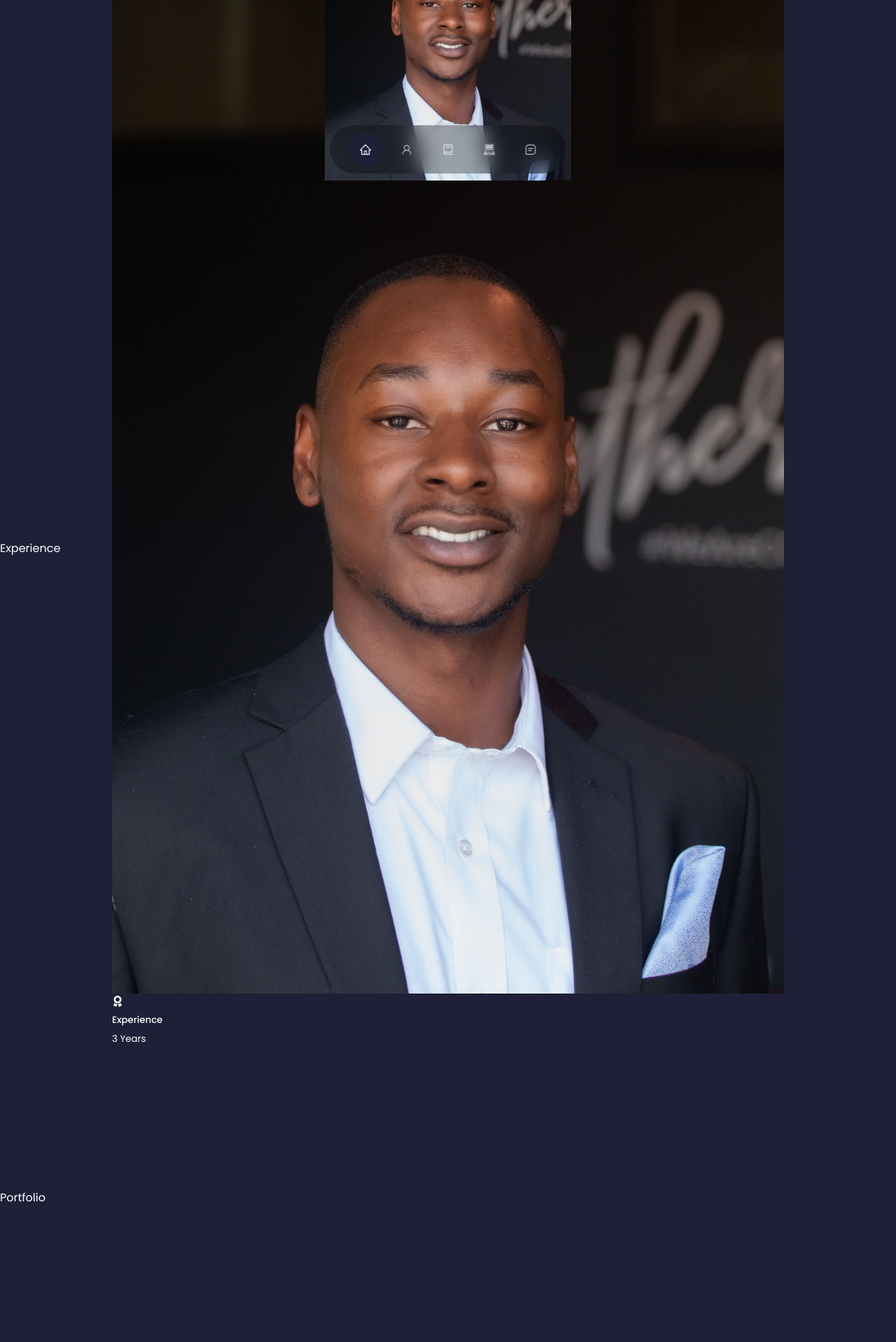
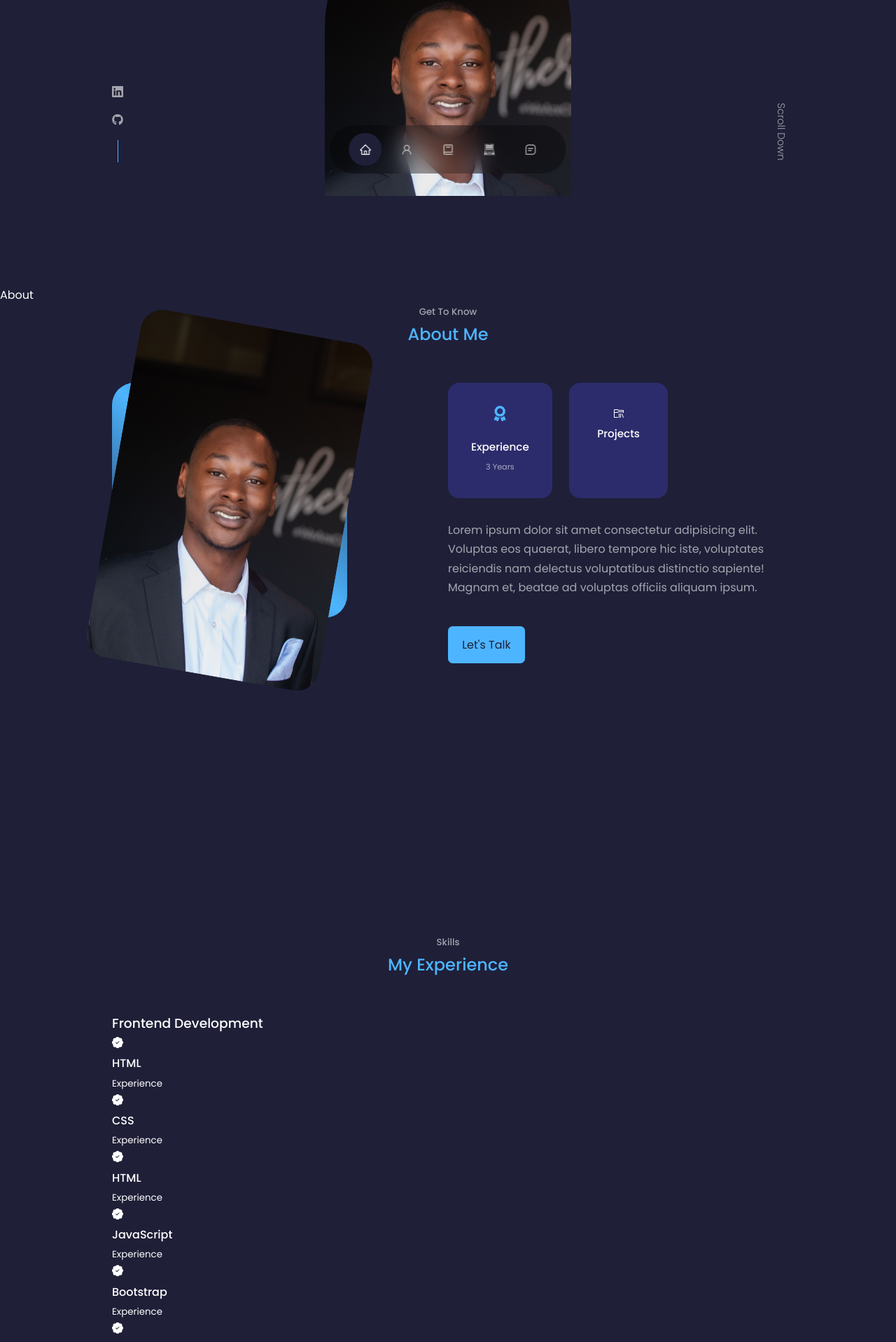
Before and after one commit to GeraldPinkinsJr/react-portfolio-website, a React (Create React App) app: page / in a window 1280 px wide. Shown: the part 520-2438 px from the top of the page at 70% size. Built offline with nearby package versions, Linux system fonts and the light colour scheme.

Commit message:
initial about layout complete

```diff
--- a/src/Components/About/About.css
+++ b/src/Components/About/About.css
@@ -0,0 +1,110 @@
+.about__container {
+  display: grid;
+  grid-template-columns: 35% 50%;
+  gap: 15%;
+}
+
+.about__me {
+  width: 100%;
+  aspect-ratio: 1/1;
+  border-radius: 2rem;
+  background: linear-gradient(
+    45deg,
+    transparent,
+    var(--color-primary),
+    transparent
+  );
+  display: grid;
+  place-items: center;
+}
+
+.about__me-image {
+  border-radius: 2rem;
+  overflow: hidden;
+  transform: rotate(10deg);
+  transition: var(--transition);
+}
+
+.about__me-image:hover {
+  transform: rotate(0);
+}
+
+.about__cards {
+  display: grid;
+  grid-template-columns: repeat(3, 1fr);
+  gap: 1.5rem;
+}
+
+.about__card {
+  background: var(--color-bg-variant);
+  border: 1px solid transparent;
+  border-radius: 1rem;
+  padding: 2rem;
+  text-align: center;
+  transition: var(--transition);
+}
+
+.about__card:hover {
+  background: transparent;
+  transition: var(--color-primary-variant);
+  cursor: default;
+}
+
+.about__icon {
+  color: var(--color-primary);
+  font-size: 1.4rem;
+  margin-bottom: 1rem;
+}
+
+.about__card h5 {
+  font-size: 0.95rem;
+}
+
+.about__card small {
+  font-size: 0.7rem;
+  color: var(--color-light);
+}
+
+.about__content p {
+  margin: 2rem 0 2.6rem;
+  color: var(--color-light);
+}
+
+/* MEDIA QUERIES (MEDIUM DEVICES)  */
+
+@media screen and (max-width: 1024px) {
+  .about__container {
+    grid-template-columns: 1fr;
+    gap: 0;
+  }
+  .about__me {
+    width: 50%;
+    margin: 2rem auto 4rem;
+  }
+
+  .about__content p {
+    margin: 1rem 0 1.5rem;
+  }
+}
+
+/* MEDIA QUERIES (SMALL DEVICES)  */
+
+@media screen and (max-width: 600px) {
+    .about__me {
+        width: 65%;
+        margin: 0 auto 3rem;
+    }
+
+    .about__cards {
+        grid-template-columns:  1fr 1fr;
+        gap: 1rem;
+    }
+
+    .about__content {
+        text-align: center;
+    }
+
+    .about__content p {
+        margin: 1.5rem 0;
+    }
+}
--- a/src/Components/About/About.js
+++ b/src/Components/About/About.js
@@ -1,7 +1,9 @@
 import React from "react";
 import "./About.css";
 import ME from "../../assets/Me.jpeg";
-import{ FaAward } from 'react-icons/fa'
+import { FaAward } from "react-icons/fa";
+import { FiUsers } from "react-icons/fi";
+import { VscFolderLibrary } from "react-icons/vsc";
 
 function About() {
   return (
@@ -10,17 +12,36 @@ function About() {
       <h5>Get To Know</h5>
       <h2>About Me</h2>
       <div className="container about__container">
-        <div className="about_me">
-          <img src={ME} alt="About Image" />
+        <div className="about__me">
+          <div className="about__me-image">
+            <img src={ME} alt="About Image" />
+          </div>
         </div>
+
         <div className="about__content">
           <div className="about__cards">
             <article className="about__card">
-                <FaAward  className="about_icon" />
+              <FaAward className="about__icon" />
               <h5>Experience</h5>
               <small>3 Years</small>
             </article>
+
+            <article className="about__card">
+              <VscFolderLibrary className="about_icon" />
+              <h5>Projects</h5>
+              <small></small>
+            </article>
           </div>
+          <p>
+            Lorem ipsum dolor sit amet consectetur adipisicing elit. Voluptas
+            eos quaerat, libero tempore hic iste, voluptates reiciendis nam
+            delectus voluptatibus distinctio sapiente! Magnam et, beatae ad
+            voluptas officiis aliquam ipsum.
+          </p>
+
+          <a href="#contact" className="btn btn-primary">
+            Let's Talk
+          </a>
         </div>
       </div>
     </section>
--- a/src/Components/Experience/Experience.js
+++ b/src/Components/Experience/Experience.js
@@ -1,10 +1,58 @@
 import React from 'react'
 import './Experience.css'
+import { BsPatchCheckFill } from 'react-icons/bs'
+
 
 function Experience() {
   return (
-    <section id='experience'>Experience</section>
-  )
+    <section id="experience">
+      <h5>Skills</h5>
+      <h2>My Experience</h2>
+
+      <div className="container experience__container">
+        <div className="experience__frontend">
+          <h3>Frontend Development</h3>
+          <div className="experience__content">
+            <article className="experience__details">
+              <BsPatchCheckFill />
+              <h4>HTML</h4>
+              <small className="tex-light">Experience</small>
+            </article>
+            <article className="experience__details">
+              <BsPatchCheckFill />
+              <h4>CSS</h4>
+              <small className="tex-light">Experience</small>
+            </article>
+            <article className="experience__details">
+              <BsPatchCheckFill />
+              <h4>HTML</h4>
+              <small className="tex-light">Experience</small>
+            </article>
+            <article className="experience__details">
+              <BsPatchCheckFill />
+              <h4>JavaScript</h4>
+              <small className="tex-light">Experience</small>
+            </article>
+            <article className="experience__details">
+              <BsPatchCheckFill />
+              <h4>Bootstrap</h4>
+              <small className="tex-light">Experience</small>
+            </article>
+            <article className="experience__details">
+              <BsPatchCheckFill />
+              <h4>Tailwind </h4>
+              <small className="tex-light">Experience</small>
+            </article>
+            <article className="experience__details">
+              <BsPatchCheckFill />
+              <h4>React</h4>
+              <small className="tex-light">Experience</small>
+            </article>
+          </div>
+        </div>
+      </div>
+    </section>
+  );
 }
 
 export default Experience
--- a/src/Components/Header/Header.css
+++ b/src/Components/Header/Header.css
@@ -1,8 +1,8 @@
-/* header {
+header {
   height: 100vh;
   padding-top: 7rem;
   overflow: hidden;
-}  */
+}
 
 .header__container {
   text-align: center;
@@ -15,6 +15,23 @@
   display: flex;
   gap: 1.2rem;
   justify-content: center;
+}
+
+.header__socials {
+  display: flex;
+  flex-direction: column;
+  align-items: center;
+  gap: 0.8rem;
+  position: absolute;
+  left: 0;
+  bottom: 3rem;
+}
+
+.header__socials::after {
+  content: '';
+  width: 1px;
+  height: 2rem;
+  background: var(--color-primary);
 }
 
 /* Header image */
```
Also changed, not shown: src/Components/Header/HeaderSocials.js (+7 -7 lines).
